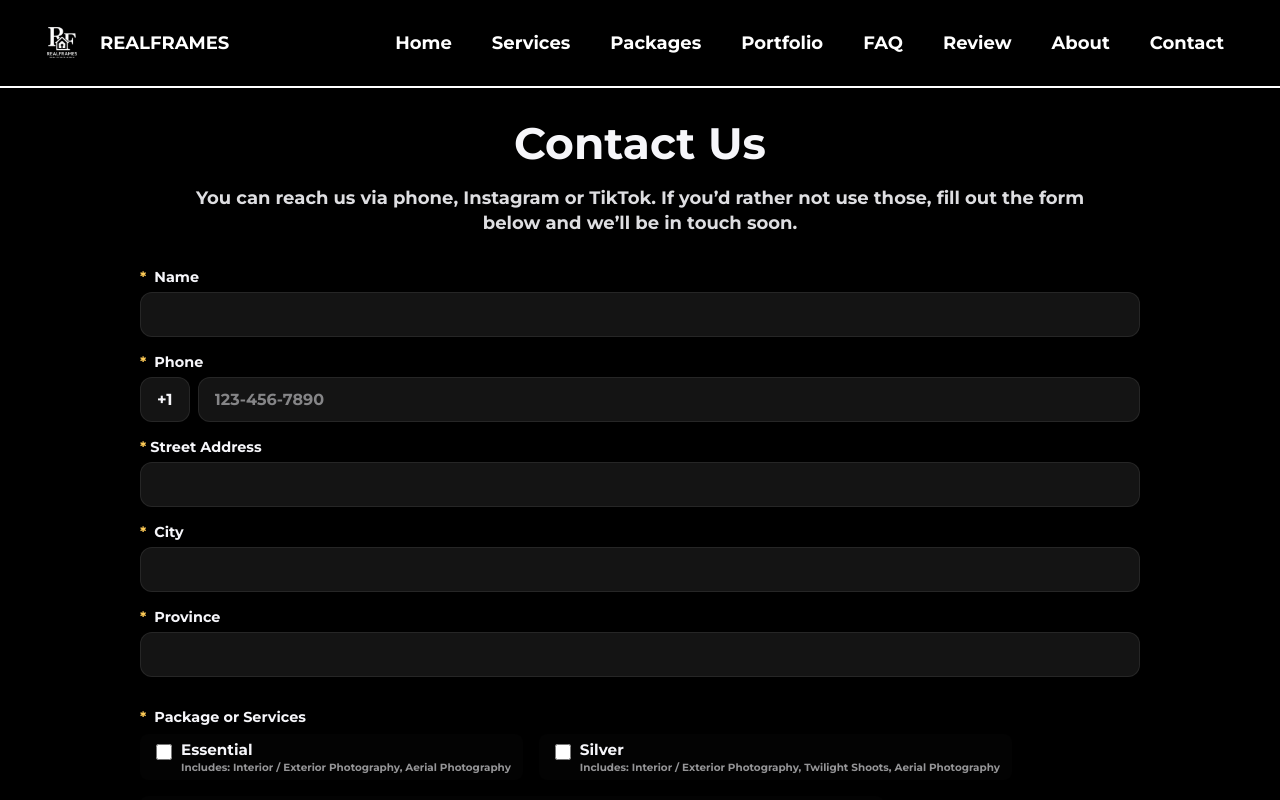
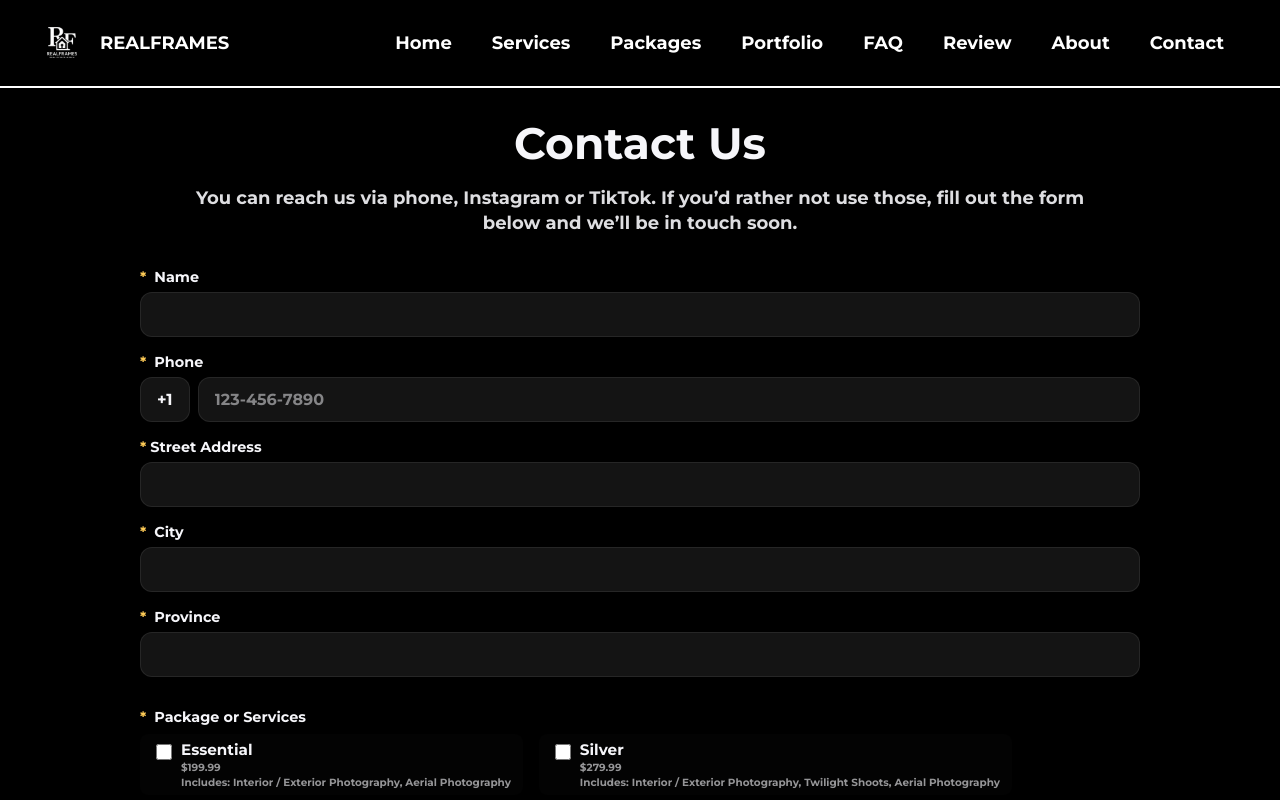
Before and after one commit to usmanAfzalKhan/realframez-website, a Next.js app: page /contact in a window 1280 px wide. Shown: the top 800 px of the page. Built offline with nearby package versions, Linux system fonts and the light colour scheme.

Commit message:
add pricing for the packages in the contact page

```diff
--- a/src/app/contact/page.js
+++ b/src/app/contact/page.js
@@ -11,11 +11,13 @@ const packageDefinitions = [
     slug: "essential",
     title: "Essential",
     includes: ["photography", "aerial-photography"],
+    price: 199.99,
   },
   {
     slug: "silver",
     title: "Silver",
     includes: ["photography", "twilight-shoots", "aerial-photography"],
+    price: 279.99,
   },
   {
     slug: "platinum",
@@ -27,6 +29,7 @@ const packageDefinitions = [
       "video-production",
       "social-media-reel-with-realtor",
     ],
+    price: 479.99,
   },
 ];
 
@@ -458,6 +461,9 @@ export default function ContactPage() {
                   htmlFor={`pkg-${pkg.slug}`}
                 >
                   <div>{pkg.title}</div>
+                  {pkg.price && (
+                    <div className={styles.subtext}>${pkg.price}</div>
+                  )}
                   <div className={styles.subtext}>
                     Includes:{" "}
                     {pkg.includes
```
